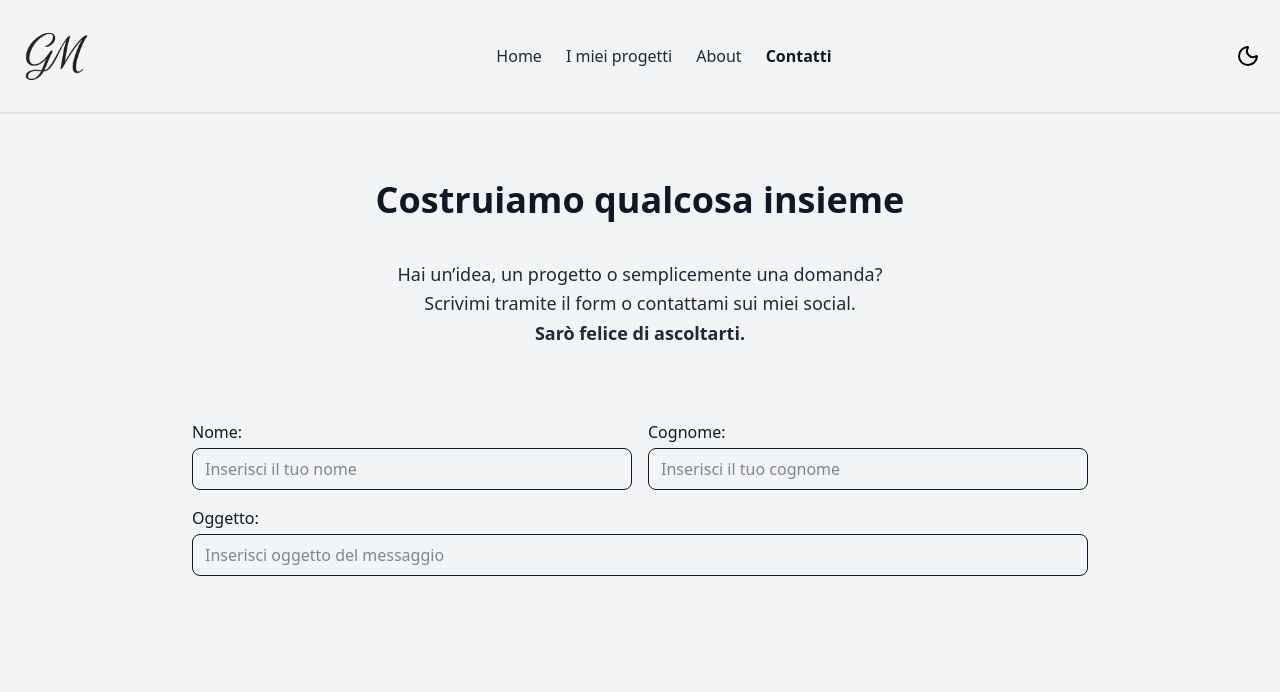
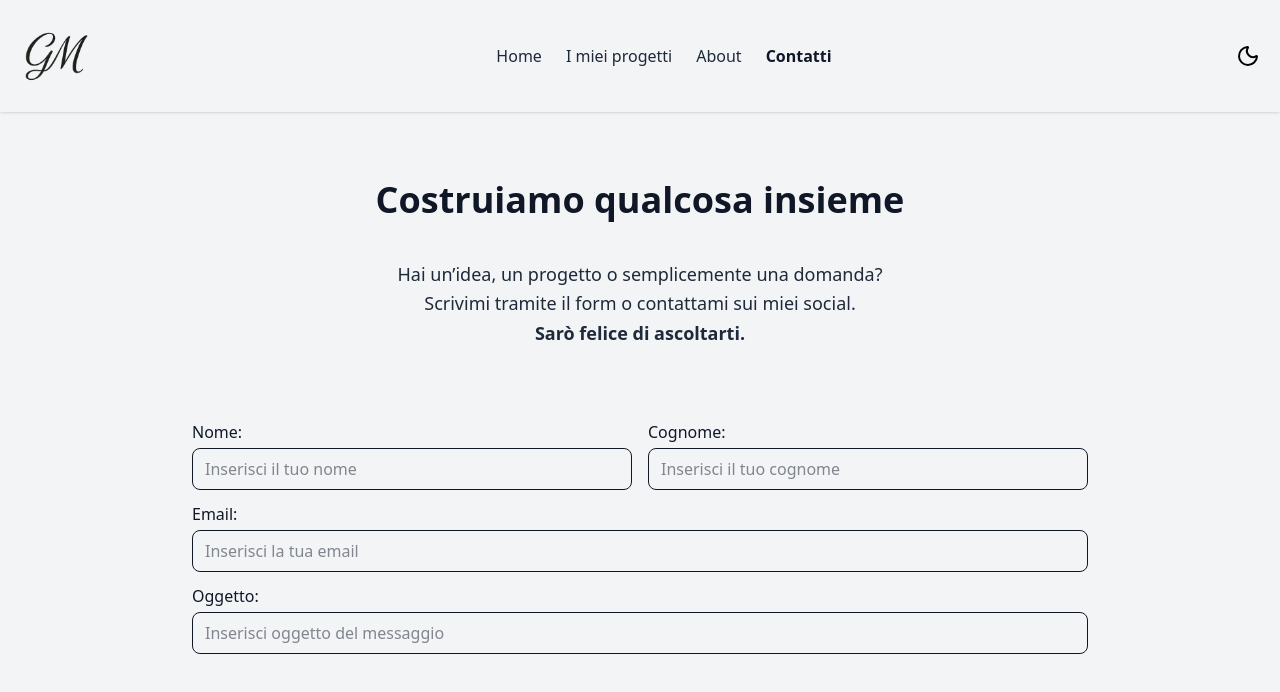
Before and after one commit to giorgiameffe/giorgiameffe-portfolio, a React (Vite) app: page /contacts in a window 1280 px wide. Shown: the top 692 px of the page. Built offline with nearby package versions, Linux system fonts and the light colour scheme; a web font is replaced by a local one.

Commit message:
feat: add email input

```diff
--- a/src/components/ContactForm.tsx
+++ b/src/components/ContactForm.tsx
@@ -38,9 +38,9 @@ const ContactForm: React.FC = () => {
         <form onSubmit={handleSubmit} className="md:max-w-2xl lg:max-w-4xl mx-auto">
 
             {/* Container Nome e Cognome */}
-            <div className="flex flex-col md:flex-row md:gap-6 lg:gap-4">
+            <div className="flex flex-col md:flex-row md:gap-6 lg:gap-4 mb-3">
                 {/* Nome */}
-                <div className="flex-1 mb-4 lg:mb-0">
+                <div className="flex-1">
                     <div className="flex items-center mb-1">
                         <label htmlFor="firstName" className="font-medium">Nome:</label>
                     </div>
@@ -57,7 +57,7 @@ const ContactForm: React.FC = () => {
                 </div>
 
                 {/* Cognome */}
-                <div className="flex-1 mb-4">
+                <div className="flex-1">
                     <div className="flex items-center mb-1">
                         <label htmlFor="lastName" className="font-medium">Cognome:</label>
                     </div>
@@ -74,9 +74,24 @@ const ContactForm: React.FC = () => {
                 </div>
             </div>
 
+            <div className="mb-1">
+                <label htmlFor="email" className="font-medium">Email:</label>
+            </div>
+            <input
+                type="email"
+                id="email"
+                name="email"
+                placeholder="Inserisci la tua email"
+                value={formData.object}
+                onChange={handleChange}
+                required
+                className="w-full border rounded-lg px-3 py-2 mb-3"
+            />
+
             {/* Oggetto del messaggio */}
-
-            <label htmlFor="object" className="font-medium">Oggetto:</label>
+            <div className="mb-1">
+                <label htmlFor="object" className="font-medium">Oggetto:</label>
+            </div>
             <input
                 type="text"
                 id="subject"
@@ -85,7 +100,7 @@ const ContactForm: React.FC = () => {
                 value={formData.object}
                 onChange={handleChange}
                 required
-                className="w-full border rounded-lg px-3 py-2 mt-1"
+                className="w-full border rounded-lg px-3 py-2"
             />
 
         </form>
```
